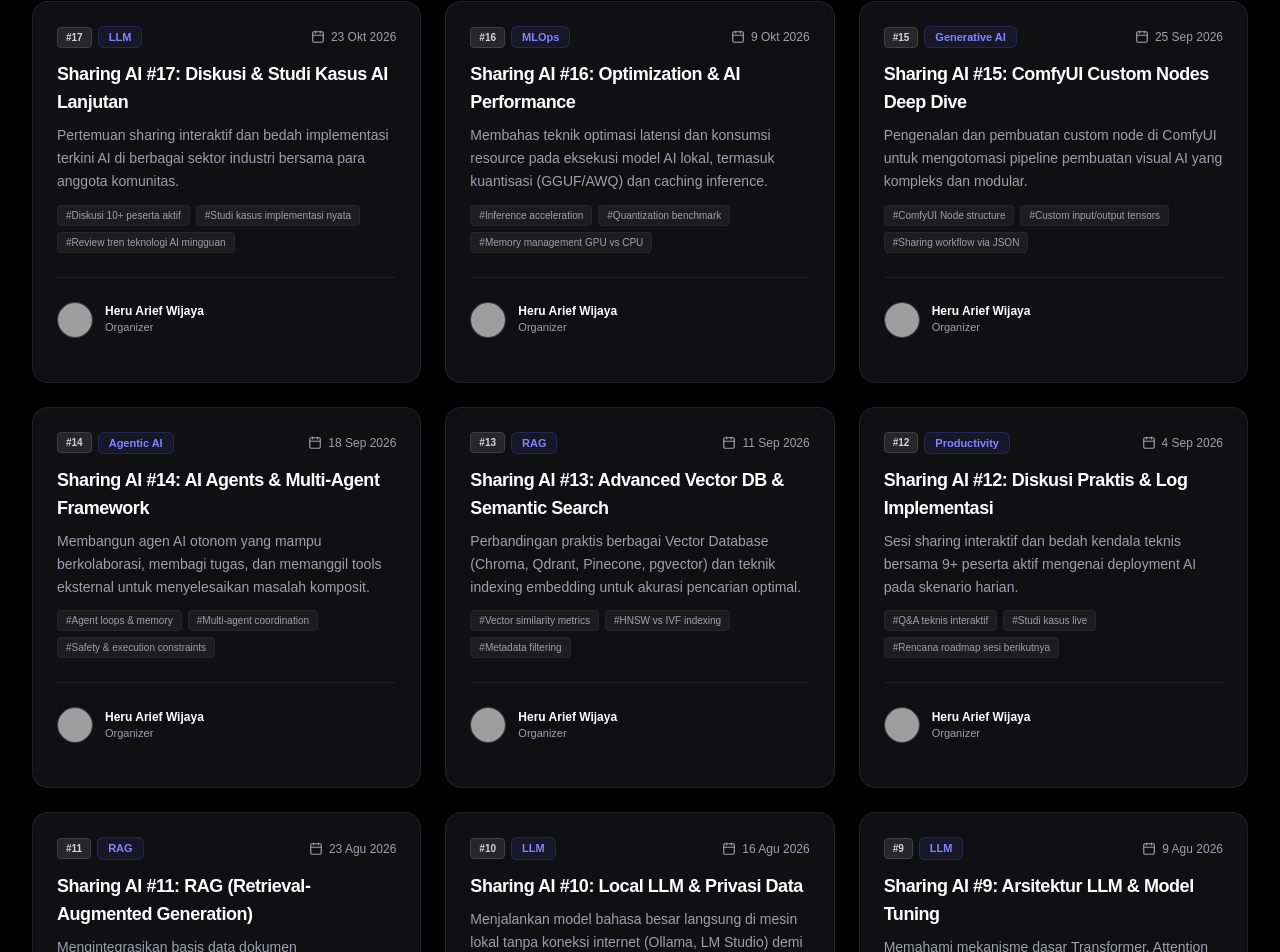
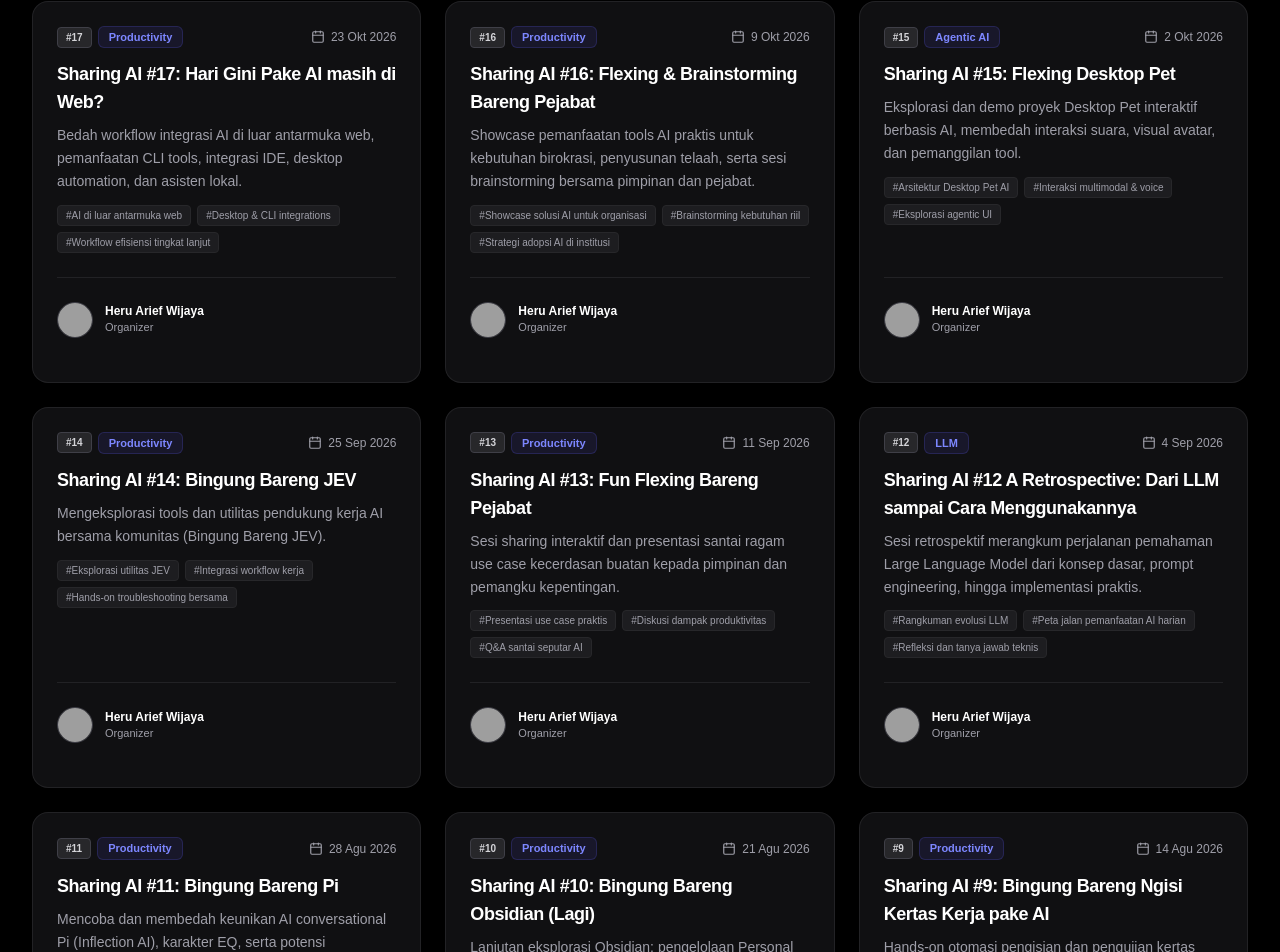
Before and after one commit to Jumat-AI/website, a Next.js app in the folder portal-mvp/: page / in a window 1280 px wide. Shown: the part 1731-2683 px from the top of the page. Built offline with nearby package versions, Linux system fonts and the light colour scheme; grey boxes are pictures that could not be loaded.

Commit message:
feat: synchronize session titles, dates, and meet links with Google Calendar

```diff
--- a/portal-mvp/src/data/community.ts
+++ b/portal-mvp/src/data/community.ts
@@ -77,17 +77,16 @@ export const UPCOMING_SESSION: Session = {
   category: "Generative AI",
   isUpcoming: true,
   speaker: {
-    name: "Heru Arief Wijaya & Komunitas",
+    name: "Heru Arief Wijaya, Ilman Fahmi & Komunitas",
     role: "Community Organizer & AI Practitioner",
     company: "Jumat.AI",
     avatarUrl: "https://images.unsplash.com/photo-1534528741775-53994a69daeb?auto=format&fit=crop&q=80&w=300",
   },
-  meetUrl: "https://meet.google.com/open-sharing-ai",
+  meetUrl: "https://meet.google.com/dav-upaa-ivx",
   keyTakeaways: [
     "Eksplorasi lanjutan arsitektur ComfyUI & Node Wiring",
     "Bedah custom nodes populer & trik mengatasi missing nodes error",
     "Tanya jawab dan live troubleshooting kasus anggota",
-    "Persiapan agenda evaluasi untuk Sesi #19 mendatang",
   ],
 };
 
@@ -96,274 +95,308 @@ export const ARCHIVED_SESSIONS: Session[] = [
   {
     id: "session-17",
     sessionNumber: 17,
-    title: "Sharing AI #17: Diskusi & Studi Kasus AI Lanjutan",
+    title: "Sharing AI #17: Hari Gini Pake AI masih di Web?",
     description:
-      "Pertemuan sharing interaktif dan bedah implementasi terkini AI di berbagai sektor industri bersama para anggota komunitas.",
+      "Bedah workflow integrasi AI di luar antarmuka web, pemanfaatan CLI tools, integrasi IDE, desktop automation, dan asisten lokal.",
     date: "2026-10-23",
-    time: "14:00 - 15:30 WIB",
+    time: "14:00 - 15:00 WIB",
+    category: "Productivity",
+    speaker: {
+      name: "Heru Arief Wijaya",
+      role: "Organizer",
+      avatarUrl: "https://images.unsplash.com/photo-1472099645785-5658abf4ff4e?auto=format&fit=crop&q=80&w=300",
+    },
+    meetUrl: "https://meet.google.com/ozp-goaj-bso",
+    keyTakeaways: ["AI di luar antarmuka web", "Desktop & CLI integrations", "Workflow efisiensi tingkat lanjut"],
+  },
+  {
+    id: "session-16",
+    sessionNumber: 16,
+    title: "Sharing AI #16: Flexing & Brainstorming Bareng Pejabat",
+    description:
+      "Showcase pemanfaatan tools AI praktis untuk kebutuhan birokrasi, penyusunan telaah, serta sesi brainstorming bersama pimpinan dan pejabat.",
+    date: "2026-10-09",
+    time: "14:00 - 15:00 WIB",
+    category: "Productivity",
+    speaker: {
+      name: "Heru Arief Wijaya",
+      role: "Organizer",
+      avatarUrl: "https://images.unsplash.com/photo-1472099645785-5658abf4ff4e?auto=format&fit=crop&q=80&w=300",
+    },
+    meetUrl: "https://meet.google.com/gnw-mvvm-kcg",
+    keyTakeaways: ["Showcase solusi AI untuk organisasi", "Brainstorming kebutuhan riil", "Strategi adopsi AI di institusi"],
+  },
+  {
+    id: "session-15",
+    sessionNumber: 15,
+    title: "Sharing AI #15: Flexing Desktop Pet",
+    description:
+      "Eksplorasi dan demo proyek Desktop Pet interaktif berbasis AI, membedah interaksi suara, visual avatar, dan pemanggilan tool.",
+    date: "2026-10-02",
+    time: "14:00 - 15:00 WIB",
+    category: "Agentic AI",
+    speaker: {
+      name: "Heru Arief Wijaya",
+      role: "Organizer",
+      avatarUrl: "https://images.unsplash.com/photo-1472099645785-5658abf4ff4e?auto=format&fit=crop&q=80&w=300",
+    },
+    meetUrl: "https://meet.google.com/qpo-ocxn-hix",
+    keyTakeaways: ["Arsitektur Desktop Pet AI", "Interaksi multimodal & voice", "Eksplorasi agentic UI"],
+  },
+  {
+    id: "session-14",
+    sessionNumber: 14,
+    title: "Sharing AI #14: Bingung Bareng JEV",
+    description:
+      "Mengeksplorasi tools dan utilitas pendukung kerja AI bersama komunitas (Bingung Bareng JEV).",
+    date: "2026-09-25",
+    time: "14:00 - 15:00 WIB",
+    category: "Productivity",
+    speaker: {
+      name: "Heru Arief Wijaya",
+      role: "Organizer",
+      avatarUrl: "https://images.unsplash.com/photo-1472099645785-5658abf4ff4e?auto=format&fit=crop&q=80&w=300",
+    },
+    meetUrl: "https://meet.google.com/kwa-gczv-rmq",
+    keyTakeaways: ["Eksplorasi utilitas JEV", "Integrasi workflow kerja", "Hands-on troubleshooting bersama"],
+  },
+  {
+    id: "session-13",
+    sessionNumber: 13,
+    title: "Sharing AI #13: Fun Flexing Bareng Pejabat",
+    description:
+      "Sesi sharing interaktif dan presentasi santai ragam use case kecerdasan buatan kepada pimpinan dan pemangku kepentingan.",
+    date: "2026-09-11",
+    time: "16:00 - 17:00 WIB",
+    category: "Productivity",
+    speaker: {
+      name: "Heru Arief Wijaya",
+      role: "Organizer",
+      avatarUrl: "https://images.unsplash.com/photo-1472099645785-5658abf4ff4e?auto=format&fit=crop&q=80&w=300",
+    },
+    meetUrl: "https://meet.google.com/bei-ppup-fex",
+    keyTakeaways: ["Presentasi use case praktis", "Diskusi dampak produktivitas", "Q&A santai seputar AI"],
+  },
+  {
+    id: "session-12",
+    sessionNumber: 12,
+    title: "Sharing AI #12 A Retrospective: Dari LLM sampai Cara Menggunakannya",
+    description:
+      "Sesi retrospektif merangkum perjalanan pemahaman Large Language Model dari konsep dasar, prompt engineering, hingga implementasi praktis.",
+    date: "2026-09-04",
+    time: "14:00 - 15:00 WIB",
     category: "LLM",
     speaker: {
       name: "Heru Arief Wijaya",
       role: "Organizer",
       avatarUrl: "https://images.unsplash.com/photo-1472099645785-5658abf4ff4e?auto=format&fit=crop&q=80&w=300",
     },
-    keyTakeaways: ["Diskusi 10+ peserta aktif", "Studi kasus implementasi nyata", "Review tren teknologi AI mingguan"],
+    meetUrl: "https://meet.google.com/khp-zxmf-sxz",
+    keyTakeaways: ["Rangkuman evolusi LLM", "Peta jalan pemanfaatan AI harian", "Refleksi dan tanya jawab teknis"],
   },
   {
-    id: "session-16",
-    sessionNumber: 16,
-    title: "Sharing AI #16: Optimization & AI Performance",
+    id: "session-11",
+    sessionNumber: 11,
+    title: "Sharing AI #11: Bingung Bareng Pi",
     description:
-      "Membahas teknik optimasi latensi dan konsumsi resource pada eksekusi model AI lokal, termasuk kuantisasi (GGUF/AWQ) dan caching inference.",
-    date: "2026-10-09",
-    time: "14:00 - 15:30 WIB",
+      "Mencoba dan membedah keunikan AI conversational Pi (Inflection AI), karakter EQ, serta potensi pemanfaatannya dalam pendampingan tugas.",
+    date: "2026-08-28",
+    time: "14:00 - 15:00 WIB",
+    category: "Productivity",
+    speaker: {
+      name: "Heru Arief Wijaya",
+      role: "Organizer",
+      avatarUrl: "https://images.unsplash.com/photo-1472099645785-5658abf4ff4e?auto=format&fit=crop&q=80&w=300",
+    },
+    meetUrl: "https://meet.google.com/kjd-sueq-imq",
+    keyTakeaways: ["Karakteristik model Pi AI", "Perbandingan EQ vs IQ pada LLM", "Studi kasus percakapan natural"],
+  },
+  {
+    id: "session-10",
+    sessionNumber: 10,
+    title: "Sharing AI #10: Bingung Bareng Obsidian (Lagi)",
+    description:
+      "Lanjutan eksplorasi Obsidian: pengelolaan Personal Knowledge Management (PKM) terintegrasi dengan plugin asisten AI lokal.",
+    date: "2026-08-21",
+    time: "14:00 - 15:00 WIB",
+    category: "Productivity",
+    speaker: {
+      name: "Heru Arief Wijaya",
+      role: "Organizer",
+      avatarUrl: "https://images.unsplash.com/photo-1472099645785-5658abf4ff4e?auto=format&fit=crop&q=80&w=300",
+    },
+    meetUrl: "https://meet.google.com/ctd-najc-xte",
+    keyTakeaways: ["PKM dengan Obsidian & AI", "Integrasi Smart Connections / Copilot", "Struktur vault optimal"],
+  },
+  {
+    id: "session-9",
+    sessionNumber: 9,
+    title: "Sharing AI #9: Bingung Bareng Ngisi Kertas Kerja pake AI",
+    description:
+      "Hands-on otomasi pengisian dan pengujian kertas kerja pengawasan/audit menggunakan bantuan Large Language Model.",
+    date: "2026-08-14",
+    time: "14:00 - 15:00 WIB",
+    category: "Productivity",
+    speaker: {
+      name: "Heru Arief Wijaya",
+      role: "Organizer",
+      avatarUrl: "https://images.unsplash.com/photo-1472099645785-5658abf4ff4e?auto=format&fit=crop&q=80&w=300",
+    },
+    meetUrl: "https://meet.google.com/rsy-rqwq-tvp",
+    keyTakeaways: ["Otomasi telaah kertas kerja", "Prompting data semi-terstruktur", "Validasi dan verifikasi kepatuhan"],
+  },
+  {
+    id: "session-8",
+    sessionNumber: 8,
+    title: "Sharing AI #8: Bingung Bareng OmniRoute",
+    description:
+      "Eksplorasi routing gateway API LLM menggunakan OmniRoute: load balancing, failover multi-provider, dan efisiensi biaya kuota.",
+    date: "2026-08-07",
+    time: "14:00 - 15:00 WIB",
     category: "MLOps",
     speaker: {
       name: "Heru Arief Wijaya",
       role: "Organizer",
       avatarUrl: "https://images.unsplash.com/photo-1472099645785-5658abf4ff4e?auto=format&fit=crop&q=80&w=300",
     },
-    keyTakeaways: ["Inference acceleration", "Quantization benchmark", "Memory management GPU vs CPU"],
+    meetUrl: "https://meet.google.com/nsj-tkee-uey",
+    keyTakeaways: ["LLM Router & Gateway", "Multi-provider failover", "Optimasi kuota & latency"],
   },
   {
-    id: "session-15",
-    sessionNumber: 15,
-    title: "Sharing AI #15: ComfyUI Custom Nodes Deep Dive",
+    id: "session-7",
+    sessionNumber: 7,
+    title: "Sharing AI #7: Cari Cuan Pake Hermes",
     description:
-      "Pengenalan dan pembuatan custom node di ComfyUI untuk mengotomasi pipeline pembuatan visual AI yang kompleks dan modular.",
-    date: "2026-09-25",
-    time: "14:00 - 15:30 WIB",
-    category: "Generative AI",
+      "Studi kasus monetisasi dan peluang produk digital/layanan berbasis model Hermes dan agen AI otomatis.",
+    date: "2026-07-31",
+    time: "14:00 - 15:00 WIB",
+    category: "Productivity",
     speaker: {
       name: "Heru Arief Wijaya",
       role: "Organizer",
       avatarUrl: "https://images.unsplash.com/photo-1472099645785-5658abf4ff4e?auto=format&fit=crop&q=80&w=300",
     },
-    keyTakeaways: ["ComfyUI Node structure", "Custom input/output tensors", "Sharing workflow via JSON"],
+    meetUrl: "https://meet.google.com/xhw-xpud-bmv",
+    keyTakeaways: ["Peluang SaaS & produk AI", "Pemanfaatan model open-weights", "Diskusi ide bisnis AI"],
   },
   {
-    id: "session-14",
-    sessionNumber: 14,
-    title: "Sharing AI #14: AI Agents & Multi-Agent Framework",
+    id: "session-6",
+    sessionNumber: 6,
+    title: "Sharing AI #6: Bingung Bareng Model Context Protocol (MCP)",
     description:
-      "Membangun agen AI otonom yang mampu berkolaborasi, membagi tugas, dan memanggil tools eksternal untuk menyelesaikan masalah komposit.",
-    date: "2026-09-18",
-    time: "14:00 - 15:30 WIB",
-    category: "Agentic AI",
+      "Mendalami Model Context Protocol (MCP) sebagai standar terbuka untuk menghubungkan asisten AI ke database, filesystem, dan API.",
+    date: "2026-07-24",
+    time: "19:00 - 20:00 WIB",
+    category: "MCP & Tools",
     speaker: {
       name: "Heru Arief Wijaya",
       role: "Organizer",
       avatarUrl: "https://images.unsplash.com/photo-1472099645785-5658abf4ff4e?auto=format&fit=crop&q=80&w=300",
     },
-    keyTakeaways: ["Agent loops & memory", "Multi-agent coordination", "Safety & execution constraints"],
+    meetUrl: "https://meet.google.com/oxa-vztj-ojo",
+    keyTakeaways: ["Konsep dasar MCP Client & Server", "Penyediaan tool ke LLM", "Live demo konfigurasi MCP"],
   },
   {
-    id: "session-13",
-    sessionNumber: 13,
-    title: "Sharing AI #13: Advanced Vector DB & Semantic Search",
+    id: "session-5",
+    sessionNumber: 5,
+    title: "Sharing AI #5: Bingung Bareng NotebookLM",
     description:
-      "Perbandingan praktis berbagai Vector Database (Chroma, Qdrant, Pinecone, pgvector) dan teknik indexing embedding untuk akurasi pencarian optimal.",
-    date: "2026-09-11",
-    time: "14:00 - 15:30 WIB",
+      "Mengeksplorasi Google NotebookLM: teknik grounding dokumen, analisis lintas berkas, sitasi otomatis, dan fitur Audio Overview.",
+    date: "2026-07-17",
+    time: "14:00 - 15:00 WIB",
+    category: "Productivity",
+    speaker: {
+      name: "Heru Arief Wijaya",
+      role: "Organizer",
+      avatarUrl: "https://images.unsplash.com/photo-1472099645785-5658abf4ff4e?auto=format&fit=crop&q=80&w=300",
+    },
+    meetUrl: "https://meet.google.com/paa-auds-hzr",
+    keyTakeaways: ["Sintesis dokumen tebal", "Grounding tanpa halusinasi", "Eksplorasi fitur Audio Overview"],
+  },
+  {
+    id: "session-4",
+    sessionNumber: 4,
+    title: "Sharing AI #4: Bingung Bareng Opencode",
+    description:
+      "Eksplorasi asisten coding open-source Opencode, integrasi dengan model lokal dan API cloud untuk akselerasi pemrograman.",
+    date: "2026-07-10",
+    time: "08:00 - 09:00 WIB",
+    category: "Productivity",
+    speaker: {
+      name: "Heru Arief Wijaya",
+      role: "Organizer",
+      avatarUrl: "https://images.unsplash.com/photo-1472099645785-5658abf4ff4e?auto=format&fit=crop&q=80&w=300",
+    },
+    meetUrl: "https://meet.google.com/urw-tiis-gkm",
+    keyTakeaways: ["Setup asisten coding Opencode", "Pair programming dengan AI", "Tips prompt pemrograman"],
+  },
+  {
+    id: "session-3",
+    sessionNumber: 3,
+    title: "Sharing AI #3: Bingung Bareng Obsidian - Hermes",
+    description:
+      "Kolaborasi antara catatan pengetahuan Obsidian dengan model open Hermes untuk penalaran dan perangkuman terstruktur.",
+    date: "2026-07-03",
+    time: "14:00 - 15:00 WIB",
+    category: "Productivity",
+    speaker: {
+      name: "Heru Arief Wijaya",
+      role: "Organizer",
+      avatarUrl: "https://images.unsplash.com/photo-1472099645785-5658abf4ff4e?auto=format&fit=crop&q=80&w=300",
+    },
+    meetUrl: "https://meet.google.com/xgo-ozwn-cop",
+    keyTakeaways: ["Koneksi Obsidian ke model Hermes", "Struktur catatan otomatis", "Eksperimen agent sederhana"],
+  },
+  {
+    id: "session-2",
+    sessionNumber: 2,
+    title: 'BRING IT ON : "Data Analytic Menggunakan Teratai"',
+    description:
+      "Eksplorasi analisis data dan otomasi pengolahan analitik menggunakan platform Teratai bersama komunitas.",
+    date: "2026-06-26",
+    time: "14:00 - 15:00 WIB",
+    category: "Productivity",
+    speaker: {
+      name: "Heru Arief Wijaya",
+      role: "Organizer",
+      avatarUrl: "https://images.unsplash.com/photo-1472099645785-5658abf4ff4e?auto=format&fit=crop&q=80&w=300",
+    },
+    meetUrl: "https://meet.google.com/bvg-avzt-hth",
+    keyTakeaways: ["Konsep Data Analytic Teratai", "Otomasi transformasi data", "Studi kasus pengawasan"],
+  },
+  {
+    id: "session-1",
+    sessionNumber: 1,
+    title: "Sharing AI #1 - Hands-On : Documents to Database dengan AI",
+    description:
+      "Sesi hands-on perdana membedah konversi dokumen teks/PDF menjadi data terstruktur di database dengan bantuan AI.",
+    date: "2026-06-19",
+    time: "08:00 - 11:00 WIB",
     category: "RAG",
     speaker: {
       name: "Heru Arief Wijaya",
       role: "Organizer",
       avatarUrl: "https://images.unsplash.com/photo-1472099645785-5658abf4ff4e?auto=format&fit=crop&q=80&w=300",
     },
-    keyTakeaways: ["Vector similarity metrics", "HNSW vs IVF indexing", "Metadata filtering"],
+    meetUrl: "https://meet.google.com/sum-koqn-pcu",
+    keyTakeaways: ["Dokumen to Database pipeline", "Ekstraksi data terstruktur", "Hands-on coding bersama"],
   },
   {
-    id: "session-12",
-    sessionNumber: 12,
-    title: "Sharing AI #12: Diskusi Praktis & Log Implementasi",
+    id: "session-0",
+    sessionNumber: 0,
+    title: "Sharing AI Initial Gmeet",
     description:
-      "Sesi sharing interaktif dan bedah kendala teknis bersama 9+ peserta aktif mengenai deployment AI pada skenario harian.",
-    date: "2026-09-04",
-    time: "14:00 - 15:30 WIB",
+      "Pertemuan inisiasi perdana komunitas Sharing AI: perkenalan anggota, visi kegiatan Jumat siang, dan kesepakatan topik.",
+    date: "2026-06-14",
+    time: "19:00 - 20:00 WIB",
     category: "Productivity",
     speaker: {
       name: "Heru Arief Wijaya",
       role: "Organizer",
       avatarUrl: "https://images.unsplash.com/photo-1472099645785-5658abf4ff4e?auto=format&fit=crop&q=80&w=300",
     },
-    keyTakeaways: ["Q&A teknis interaktif", "Studi kasus live", "Rencana roadmap sesi berikutnya"],
-  },
-  {
-    id: "session-11",
-    sessionNumber: 11,
-    title: "Sharing AI #11: RAG (Retrieval-Augmented Generation)",
-    description:
-      "Mengintegrasikan basis data dokumen pribadi/perusahaan dengan LLM agar menghasilkan jawaban yang tepat dan minim halusinasi.",
-    date: "2026-08-23",
-    time: "14:00 - 15:30 WIB",
-    category: "RAG",
-    speaker: {
-      name: "Heru Arief Wijaya",
-      role: "Organizer",
-      avatarUrl: "https://images.unsplash.com/photo-1472099645785-5658abf4ff4e?auto=format&fit=crop&q=80&w=300",
-    },
-    keyTakeaways: ["Arsitektur RAG end-to-end", "Chunking document strategy", "Context injection"],
-  },
-  {
-    id: "session-10",
-    sessionNumber: 10,
-    title: "Sharing AI #10: Local LLM & Privasi Data",
-    description:
-      "Menjalankan model bahasa besar langsung di mesin lokal tanpa koneksi internet (Ollama, LM Studio) demi keamanan privasi data sensitif.",
-    date: "2026-08-16",
-    time: "14:00 - 15:30 WIB",
-    category: "LLM",
-    speaker: {
-      name: "Heru Arief Wijaya",
-      role: "Organizer",
-      avatarUrl: "https://images.unsplash.com/photo-1472099645785-5658abf4ff4e?auto=format&fit=crop&q=80&w=300",
-    },
-    keyTakeaways: ["Setup Ollama & UI web", "Hardware requirement", "Zero data leakage setup"],
-  },
-  {
-    id: "session-9",
-    sessionNumber: 9,
-    title: "Sharing AI #9: Arsitektur LLM & Model Tuning",
-    description:
-      "Memahami mekanisme dasar Transformer, Attention Mechanism, serta prinsip parameter tuning (LoRA, QLoRA) pada model bahasa modern.",
-    date: "2026-08-09",
-    time: "14:00 - 15:30 WIB",
-    category: "LLM",
-    speaker: {
-      name: "Heru Arief Wijaya",
-      role: "Organizer",
-      avatarUrl: "https://images.unsplash.com/photo-1472099645785-5658abf4ff4e?auto=format&fit=crop&q=80&w=300",
-    },
-    keyTakeaways: ["Transformer architecture basics", "Fine-tuning vs In-Context Learning", "Evaluasi model"],
-  },
-  {
-    id: "session-8",
-    sessionNumber: 8,
-    title: "Sharing AI #8: AI Automation & Scripting",
-    description:
-      "Menghubungkan API kecerdasan buatan dengan script Python dan webhook untuk mengotomasi tugas-tugas administratif rutin harian.",
-    date: "2026-08-02",
-    time: "14:00 - 15:30 WIB",
-    category: "Productivity",
-    speaker: {
-      name: "Heru Arief Wijaya",
-      role: "Organizer",
-      avatarUrl: "https://images.unsplash.com/photo-1472099645785-5658abf4ff4e?auto=format&fit=crop&q=80&w=300",
-    },
-    keyTakeaways: ["API SDK integration", "Automated batch processing", "Error handling & retries"],
-  },
-  {
-    id: "session-7",
-    sessionNumber: 7,
-    title: "Sharing AI #7: Model Context Protocol (MCP)",
-    description:
-      "Mendalami protokol standar terbuka MCP untuk menghubungkan model AI secara aman dengan sumber data lokal, tools, dan lingkungan eksekusi.",
-    date: "2026-07-24",
-    time: "14:00 - 15:30 WIB",
-    category: "MCP & Tools",
-    speaker: {
-      name: "Heru Arief Wijaya",
-      role: "Organizer",
-      avatarUrl: "https://images.unsplash.com/photo-1472099645785-5658abf4ff4e?auto=format&fit=crop&q=80&w=300",
-    },
-    keyTakeaways: ["Arsitektur MCP Client-Server", "Tool schema exposure", "Integrasi workspace nyata"],
-  },
-  {
-    id: "session-6",
-    sessionNumber: 6,
-    title: "Sharing AI #6: Integrasi AI dalam Workflow Kerja Harian",
-    description:
-      "Praktik terbaik mengintegrasikan asisten AI ke dalam IDE coding, penulisan laporan teknis, dan manajemen dokumentasi kerja tim.",
-    date: "2026-07-19",
-    time: "14:00 - 15:30 WIB",
-    category: "Productivity",
-    speaker: {
-      name: "Heru Arief Wijaya",
-      role: "Organizer",
-      avatarUrl: "https://images.unsplash.com/photo-1472099645785-5658abf4ff4e?auto=format&fit=crop&q=80&w=300",
-    },
-    keyTakeaways: ["IDE copilots & shortcuts", "Automating summary & reports", "Etika & validasi hasil"],
-  },
-  {
-    id: "session-5",
-    sessionNumber: 5,
-    title: "Sharing AI #5: AI untuk Analisis Data & Dokumen",
-    description:
-      "Pemanfaatan model AI multimodal dan code interpreter untuk ekstraksi tabel, visualisasi data, dan pembedahan berkas PDF tebal.",
-    date: "2026-07-12",
-    time: "14:00 - 15:30 WIB",
-    category: "Productivity",
-    speaker: {
-      name: "Heru Arief Wijaya",
-      role: "Organizer",
-      avatarUrl: "https://images.unsplash.com/photo-1472099645785-5658abf4ff4e?auto=format&fit=crop&q=80&w=300",
-    },
-    keyTakeaways: ["Document parsing OCR + LLM", "Data analysis automation", "Insight extraction"],
-  },
-  {
-    id: "session-4",
-    sessionNumber: 4,
-    title: "Sharing AI #4: Generative Image AI Fundamentals",
-    description:
-      "Mengenal dunia generasi gambar AI (Stable Diffusion, Midjourney, FLUX) serta parameter kunci seperti sampler, steps, CFG scale, dan prompt formatting.",
-    date: "2026-07-05",
-    time: "14:00 - 15:30 WIB",
-    category: "Generative AI",
-    speaker: {
-      name: "Heru Arief Wijaya",
-      role: "Organizer",
-      avatarUrl: "https://images.unsplash.com/photo-1472099645785-5658abf4ff4e?auto=format&fit=crop&q=80&w=300",
-    },
-    keyTakeaways: ["Diffusion models concept", "Negative prompt & seed control", "Model checkpoint comparison"],
-  },
-  {
-    id: "session-3",
-    sessionNumber: 3,
-    title: "Sharing AI #3: Tools & AI Productivity Ecosystem",
-    description:
-      "Eksplorasi ragam tools AI modern untuk mempercepat produktivitas riset, penulisan kode, dan pembuatan slide presentasi.",
-    date: "2026-06-28",
-    time: "14:00 - 15:30 WIB",
-    category: "Productivity",
-    speaker: {
-      name: "Heru Arief Wijaya",
-      role: "Organizer",
-      avatarUrl: "https://images.unsplash.com/photo-1472099645785-5658abf4ff4e?auto=format&fit=crop&q=80&w=300",
-    },
-    keyTakeaways: ["Productivity stack review", "Browser extensions for AI", "Effective note-taking with AI"],
-  },
-  {
-    id: "session-2",
-    sessionNumber: 2,
-    title: "Sharing AI #2: Prompt Engineering Fundamentals",
-    description:
-      "Seni dan teknik berkomunikasi dengan LLM: Few-shot prompting, Chain of Thought (CoT), System prompt structuring, dan pencegahan halusinasi.",
-    date: "2026-06-21",
-    time: "14:00 - 15:30 WIB",
-    category: "LLM",
-    speaker: {
-      name: "Heru Arief Wijaya",
-      role: "Organizer",
-      avatarUrl: "https://images.unsplash.com/photo-1472099645785-5658abf4ff4e?auto=format&fit=crop&q=80&w=300",
-    },
-    keyTakeaways: ["Few-shot vs Zero-shot", "Chain of Thought prompting", "System role engineering"],
-  },
-  {
-    id: "session-1",
-    sessionNumber: 1,
-    title: "Sharing AI #1: Kickoff & Pengenalan Ekosistem AI & LLM",
-    description:
-      "Pertemuan perdana komunitas Sharing AI: perkenalan anggota, pembahasan peta jalan ekosistem AI terkini, dan visi agenda mingguan.",
-    date: "2026-06-14",
-    time: "14:00 - 15:30 WIB",
-    category: "LLM",
-    speaker: {
-      name: "Heru Arief Wijaya",
-      role: "Organizer",
-      avatarUrl: "https://images.unsplash.com/photo-1472099645785-5658abf4ff4e?auto=format&fit=crop&q=80&w=300",
-    },
-    keyTakeaways: ["Kickoff komunitas", "Lansekap AI global & nasional", "Diskusi topik-topik mendatang"],
+    meetUrl: "https://meet.google.com/yms-hwxg-oky",
+    keyTakeaways: ["Inisiasi komunitas", "Peta jalan topik mingguan", "Google Meet perdana"],
   },
 ];
 
```
Also changed, not shown: 1 other file (tests, documents, lock files or other folders).
